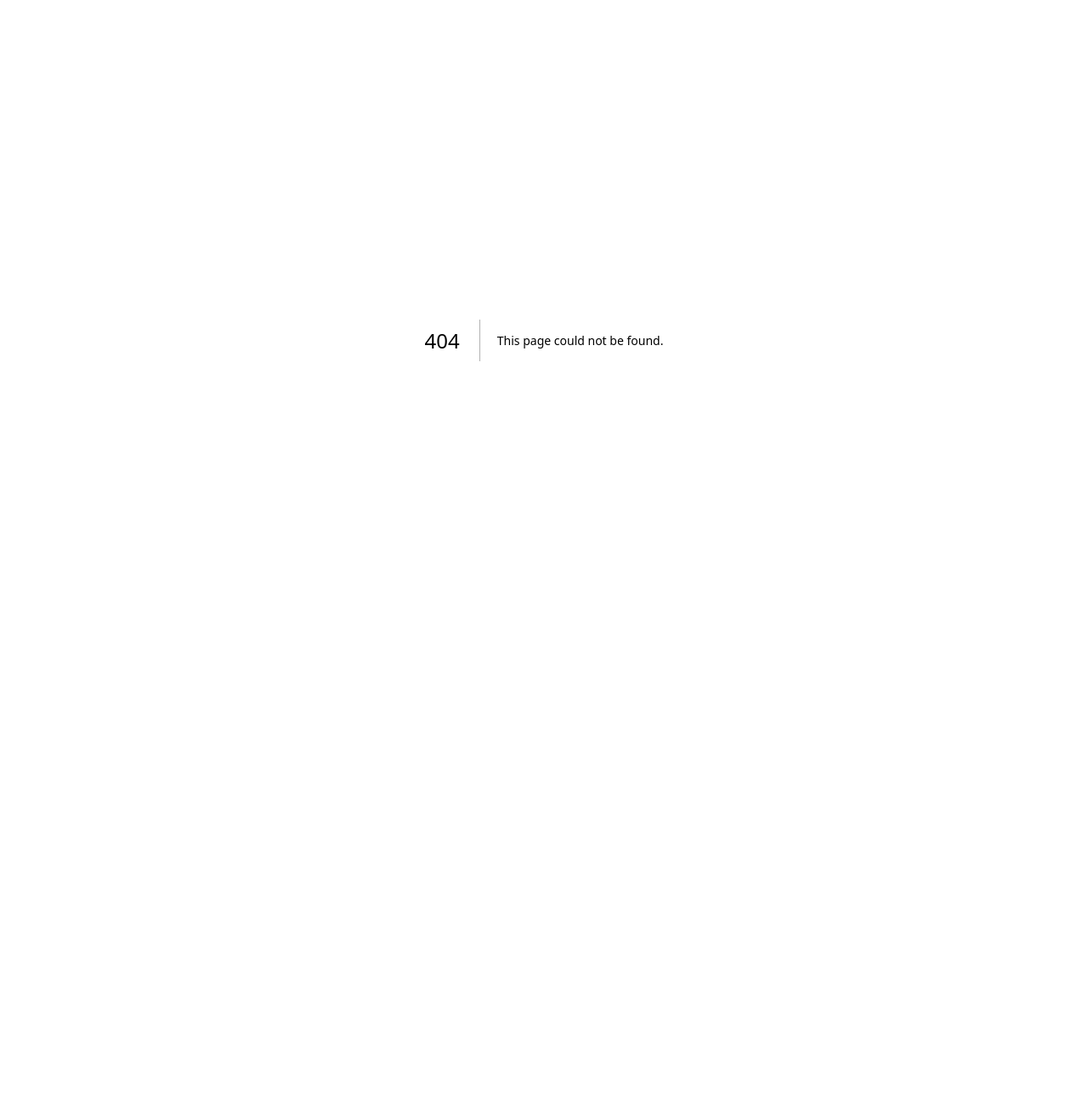
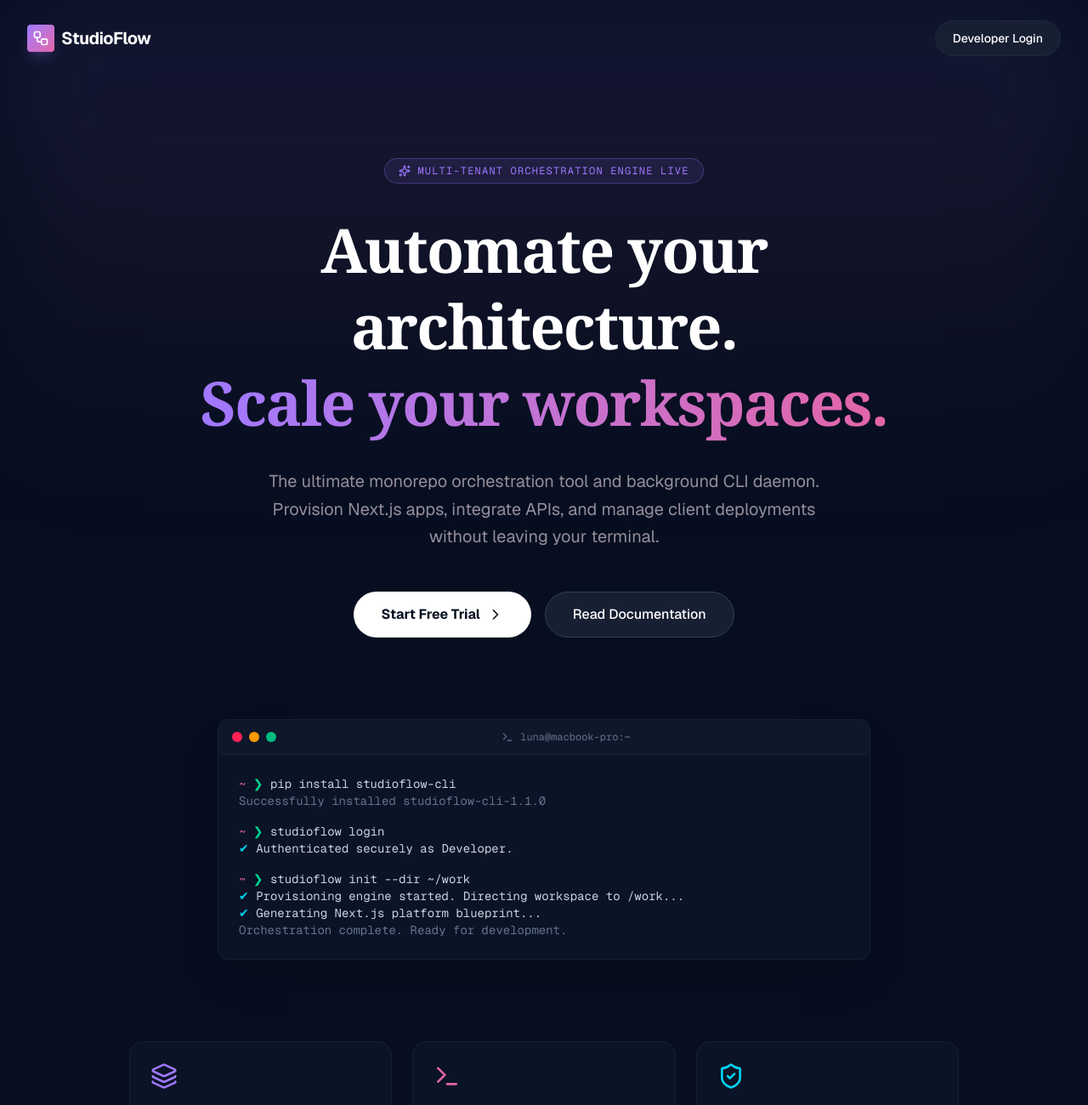
Before and after one commit to madoyakimberley/studioflow, a Next.js app in the folder apps/client-dashboard/: page /welcome in a window 1280 px wide. Before the commit this address had no page. Shown: the top 1300 px of the page at 85% size. Before the commit the page ends 800 px from the top, so only its background shows below. Built offline with nearby package versions, Linux system fonts and the light colour scheme.

Commit message:
Phase-3.1 : Universal blueprint 1

```diff
--- a/apps/client-dashboard/src/app/action.ts
+++ b/apps/client-dashboard/src/app/action.ts
@@ -8,6 +8,7 @@ import Redis from "ioredis";
 const redis = new Redis(process.env.REDIS_URL || "redis://127.0.0.1:6379");
 
 export interface ProjectManifestPayload {
+  workspaceId: number; // NEW: Ties the project to the logged-in developer
   name: string;
   clientName: string;
   brief?: string;
@@ -23,13 +24,18 @@ export async function queueProjectProvisioning(
   payload: ProjectManifestPayload,
 ) {
   try {
-    // 1. Ensure a default operating client registry exists
+    // 1. Ensure a default operating client registry exists for this workspace
     let targetClient = await db.query.clients.findFirst({
-      where: (c, { eq }) => eq(c.email, "internal@studioflow.io"),
+      where: (c, { and, eq }) =>
+        and(
+          eq(c.email, "internal@studioflow.io"),
+          eq(c.workspaceId, payload.workspaceId),
+        ),
     });
 
     if (!targetClient) {
       const [insertedClient] = await db.insert(clients).values({
+        workspaceId: payload.workspaceId, // Assign to workspace
         name: payload.clientName || "Internal Studio",
         email: "internal@studioflow.io",
         company: payload.clientName || "StudioFlow Workspace",
@@ -38,6 +44,7 @@ export async function queueProjectProvisioning(
 
       targetClient = {
         id: insertedClient.insertId,
+        workspaceId: payload.workspaceId,
         name: payload.clientName,
         email: "internal@studioflow.io",
         company: payload.clientName,
@@ -54,6 +61,7 @@ export async function queueProjectProvisioning(
 
     // 3. Register tracking metric inside main projects schema
     const [newProject] = await db.insert(projects).values({
+      workspaceId: payload.workspaceId, // Assign to workspace
       clientId: targetClient.id,
       name: payload.name,
       slug: projectSlug,
@@ -62,7 +70,7 @@ export async function queueProjectProvisioning(
       progressPercentage: 10,
     });
 
-    // 4. Serialize into execution manifest queue (FLATTENED INFRASTRUCTURE)
+    // 4. Serialize into execution manifest queue
     await db.insert(provisioningJobs).values({
       projectId: newProject.insertId,
       status: "pending",
@@ -71,15 +79,15 @@ export async function queueProjectProvisioning(
         slug: projectSlug,
         techStack: "nextjs",
         apiIntegration: payload.apiIntegration || false,
-        database: payload.database, // Moved to root for daemon parity
-        auth: payload.auth, // Moved to root for daemon parity
-        storage: payload.storage, // Moved to root for daemon parity
+        database: payload.database,
+        auth: payload.auth,
+        storage: payload.storage,
         features: payload.features,
         priority: payload.priority,
       },
     });
 
-    // 5. TRIGGER THE DAEMON: Publish to Redis so index.js wakes up
+    // 5. TRIGGER THE DAEMON: Publish to Redis
     await redis.publish(
       "provisioning_queue",
       JSON.stringify({ event: "NEW_JOB", slug: projectSlug }),
--- a/apps/client-dashboard/src/app/page.tsx
+++ b/apps/client-dashboard/src/app/page.tsx
@@ -12,7 +12,7 @@ function SecurityScanner() {
   const [scanStatus, setScanStatus] = useState<
     | "initializing"
     | "analyzing"
-    | "admin_confirmed"
+    | "developer_confirmed"
     | "client_confirmed"
     | "failed"
   >("initializing");
@@ -36,8 +36,8 @@ function SecurityScanner() {
       await new Promise((resolve) => setTimeout(resolve, 1500));
 
       try {
-        // --- PHASE 1: Check if it is the Admin (Ping Python Core) ---
-        const adminResponse = await fetch(
+        // --- PHASE 1: Check if it is a Developer (Ping Python Core) ---
+        const devResponse = await fetch(
           "http://localhost:8000/api/v1/verify-auth",
           {
             method: "POST",
@@ -46,11 +46,18 @@ function SecurityScanner() {
           },
         ).catch(() => null);
 
-        if (adminResponse && adminResponse.ok) {
-          const adminData = await adminResponse.json();
-          if (adminData.success) {
-            setScanStatus("admin_confirmed");
-            localStorage.setItem("studioflow_role", "admin");
+        if (devResponse && devResponse.ok) {
+          const devData = await devResponse.json();
+          if (devData.success) {
+            setScanStatus("developer_confirmed");
+            localStorage.setItem("studioflow_role", "developer");
+            // Store their workspace ID for later use
+            if (devData.workspaceId) {
+              localStorage.setItem(
+                "workspace_id",
+                devData.workspaceId.toString(),
+              );
+            }
             setTimeout(() => router.push("/dashboard"), 800);
             return;
           }
@@ -61,8 +68,6 @@ function SecurityScanner() {
 
         if (clientResponse && clientResponse.success) {
           setScanStatus("client_confirmed");
-
-          // FIX: Safely map the nested Drizzle ORM response
           setClientDetails({
             name: clientResponse.project?.client?.name || "Client",
             project: clientResponse.project?.name || "Workspace",
@@ -88,7 +93,6 @@ function SecurityScanner() {
     runSecurityProtocol();
   }, [router, searchParams]);
 
-  // Helper to get client initials safely to prevent undefined crashes
   const getInitials = (name?: string) => {
     if (!name) return "CL";
     const parts = name.trim().split(/\s+/);
@@ -100,7 +104,6 @@ function SecurityScanner() {
       .toUpperCase();
   };
 
-  // Helper to get first name safely
   const getFirstName = (name?: string) => {
     if (!name) return "Client";
     return name.split(" ")[0] || "Client";
@@ -108,7 +111,6 @@ function SecurityScanner() {
 
   return (
     <main className="z-10 text-center space-y-8 flex flex-col items-center max-w-md w-full px-6">
-      {/* DYNAMIC AVATAR / BADGE */}
       {scanStatus === "client_confirmed" && clientDetails ? (
         <div className="relative w-32 h-32 rounded-full border-2 border-[#e364a7] bg-[#0b1326] flex flex-col items-center justify-center shadow-[0_0_40px_rgba(227,100,167,0.2)] animate-in fade-in zoom-in duration-500">
           <FolderLock className="w-6 h-6 text-[#a078ff] mb-2" />
@@ -124,20 +126,20 @@ function SecurityScanner() {
           className={`relative w-32 h-32 rounded-full overflow-hidden border-2 ${
             scanStatus === "failed"
               ? "border-rose-500"
-              : scanStatus === "admin_confirmed"
+              : scanStatus === "developer_confirmed"
                 ? "border-cyan-500"
                 : "border-slate-800"
           } shadow-2xl transition-colors duration-500`}
         >
           <Image
             src="/images/admin_pfp.jpg"
-            alt="Admin Profile"
+            alt="Profile"
             fill
             priority
             loading="eager"
             sizes="128px"
             className={`object-cover ${
-              scanStatus === "admin_confirmed" ? "grayscale-0" : "grayscale"
+              scanStatus === "developer_confirmed" ? "grayscale-0" : "grayscale"
             } transition-all duration-700`}
           />
           {scanStatus === "analyzing" && (
@@ -153,7 +155,7 @@ function SecurityScanner() {
         <h1 className="text-3xl md:text-4xl font-extrabold text-white tracking-tight font-serif">
           {scanStatus === "initializing" && "Initializing..."}
           {scanStatus === "analyzing" && "Analyzing Context..."}
-          {scanStatus === "admin_confirmed" && "Admin Confirmed."}
+          {scanStatus === "developer_confirmed" && "Workspace Verified."}
           {scanStatus === "client_confirmed" &&
             `Welcome, ${getFirstName(clientDetails?.name)}.`}
           {scanStatus === "failed" && "Access Denied."}
@@ -169,8 +171,8 @@ function SecurityScanner() {
           <p className="text-[#948f9a] text-sm font-mono h-6">
             {scanStatus === "analyzing" &&
               "Verifying token against system architectures..."}
-            {scanStatus === "admin_confirmed" &&
-              "Establishing core admin session..."}
+            {scanStatus === "developer_confirmed" &&
+              "Establishing developer session..."}
             {scanStatus === "client_confirmed" &&
               `Decrypting ${clientDetails?.project || "Workspace"} environment...`}
           </p>
@@ -181,7 +183,7 @@ function SecurityScanner() {
         {scanStatus === "analyzing" && (
           <Loader2 className="w-8 h-8 text-cyan-500 animate-spin" />
         )}
-        {scanStatus === "admin_confirmed" && (
+        {scanStatus === "developer_confirmed" && (
           <Shield className="w-8 h-8 text-cyan-500 animate-in zoom-in" />
         )}
         {scanStatus === "client_confirmed" && (
@@ -190,7 +192,7 @@ function SecurityScanner() {
       </div>
 
       <div className="inline-flex items-center gap-2 border border-[#171f33] bg-[#0b1326] px-4 py-1.5 rounded-full text-[10px] font-mono text-[#948f9a] tracking-widest uppercase mt-8">
-        <Sparkles className="w-3.5 h-3.5 text-[#a078ff]" /> Omni-Auth Routing
+        <Sparkles className="w-3.5 h-3.5 text-[#a078ff]" /> Universal Routing
         Active
       </div>
     </main>
--- /dev/null
+++ b/apps/client-dashboard/src/app/welcome/page.tsx
@@ -0,0 +1,159 @@
+"use client";
+
+import React from "react";
+import { useRouter } from "next/navigation";
+import {
+  Terminal,
+  Sparkles,
+  ChevronRight,
+  Layers,
+  Workflow,
+  ShieldCheck,
+} from "lucide-react";
+
+export default function WelcomePage() {
+  const router = useRouter();
+
+  const handleDevLogin = () => {
+    // Redirects to the auth gate using the bypass token for testing
+    router.push("/?token=dev_99");
+  };
+
+  return (
+    <div className="min-h-screen bg-[#060e20] font-sans text-slate-300 relative overflow-hidden selection:bg-[#a078ff]/30">
+      {/* Background glow effects */}
+      <div className="absolute top-0 left-1/2 -translate-x-1/2 w-full max-w-7xl h-[600px] bg-gradient-to-b from-[#a078ff]/10 via-[#e364a7]/5 to-transparent blur-3xl pointer-events-none" />
+
+      {/* Navigation */}
+      <nav className="relative z-10 flex items-center justify-between px-8 py-6 max-w-7xl mx-auto">
+        <div className="flex items-center gap-2">
+          <div className="w-8 h-8 rounded bg-gradient-to-br from-[#a078ff] to-[#e364a7] flex items-center justify-center shadow-lg shadow-[#a078ff]/20">
+            <Workflow className="w-5 h-5 text-white" />
+          </div>
+          <span className="text-xl font-bold text-white tracking-tight">
+            StudioFlow
+          </span>
+        </div>
+        <button
+          onClick={handleDevLogin}
+          className="text-sm font-medium text-white bg-[#171f33] hover:bg-[#1f2942] px-5 py-2.5 rounded-full transition-all border border-slate-800"
+        >
+          Developer Login
+        </button>
+      </nav>
+
+      {/* Hero Section */}
+      <main className="relative z-10 flex flex-col items-center text-center pt-24 pb-20 px-6 max-w-5xl mx-auto">
+        <div className="inline-flex items-center gap-2 border border-[#a078ff]/30 bg-[#a078ff]/10 px-4 py-1.5 rounded-full text-xs font-mono text-[#a078ff] tracking-widest uppercase mb-8">
+          <Sparkles className="w-3.5 h-3.5" />
+          Multi-Tenant Orchestration Engine Live
+        </div>
+
+        <h1 className="text-5xl md:text-7xl font-extrabold text-white tracking-tight font-serif mb-8 leading-tight">
+          Automate your architecture. <br />
+          <span className="text-transparent bg-clip-text bg-gradient-to-r from-[#a078ff] to-[#e364a7]">
+            Scale your workspaces.
+          </span>
+        </h1>
+
+        <p className="text-[#948f9a] text-lg md:text-xl max-w-2xl mb-12 leading-relaxed">
+          The ultimate monorepo orchestration tool and background CLI daemon.
+          Provision Next.js apps, integrate APIs, and manage client deployments
+          without leaving your terminal.
+        </p>
+
+        <div className="flex flex-col sm:flex-row gap-4 mb-24">
+          <button
+            onClick={handleDevLogin}
+            className="flex items-center justify-center gap-2 bg-white text-[#060e20] font-bold px-8 py-3.5 rounded-full hover:scale-105 transition-transform duration-200"
+          >
+            Start Free Trial <ChevronRight className="w-5 h-5" />
+          </button>
+          <button className="flex items-center justify-center gap-2 bg-[#171f33] text-white border border-slate-700 font-medium px-8 py-3.5 rounded-full hover:bg-[#1f2942] transition-colors duration-200">
+            Read Documentation
+          </button>
+        </div>
+
+        {/* macOS Terminal Mockup */}
+        <div className="w-full max-w-3xl bg-[#0b1326] rounded-xl border border-[#171f33] shadow-2xl overflow-hidden text-left">
+          <div className="flex items-center px-4 py-3 bg-[#0f172a] border-b border-[#171f33]">
+            <div className="flex gap-2">
+              <div className="w-3 h-3 rounded-full bg-rose-500" />
+              <div className="w-3 h-3 rounded-full bg-amber-500" />
+              <div className="w-3 h-3 rounded-full bg-emerald-500" />
+            </div>
+            <div className="flex-1 text-center flex justify-center items-center gap-2 text-xs font-mono text-slate-500">
+              <Terminal className="w-3.5 h-3.5" />
+              luna@macbook-pro:~
+            </div>
+          </div>
+          <div className="p-6 font-mono text-sm text-slate-300 space-y-4">
+            <div>
+              <span className="text-[#e364a7]">~</span>{" "}
+              <span className="text-emerald-400">❯</span> pip install
+              studioflow-cli
+              <br />
+              <span className="text-slate-500">
+                Successfully installed studioflow-cli-1.1.0
+              </span>
+            </div>
+            <div>
+              <span className="text-[#e364a7]">~</span>{" "}
+              <span className="text-emerald-400">❯</span> studioflow login
+              <br />
+              <span className="text-cyan-400">✔</span> Authenticated securely as
+              Developer.
+            </div>
+            <div>
+              <span className="text-[#e364a7]">~</span>{" "}
+              <span className="text-emerald-400">❯</span> studioflow init --dir
+              ~/work
+              <br />
+              <span className="text-cyan-400">✔</span> Provisioning engine
+              started. Directing workspace to /work...
+              <br />
+              <span className="text-cyan-400">✔</span> Generating Next.js
+              platform blueprint...
+              <br />
+              <span className="text-slate-500">
+                Orchestration complete. Ready for development.
+              </span>
+            </div>
+          </div>
+        </div>
+
+        {/* Feature Grid */}
+        <div className="grid grid-cols-1 md:grid-cols-3 gap-6 mt-24 text-left w-full max-w-5xl">
+          <div className="bg-[#0b1326] border border-[#171f33] p-6 rounded-2xl">
+            <Layers className="w-8 h-8 text-[#a078ff] mb-4" />
+            <h3 className="text-white font-bold text-lg mb-2">
+              Monorepo Ready
+            </h3>
+            <p className="text-[#948f9a] text-sm leading-relaxed">
+              Seamlessly handles complex architectures across Python cores and
+              Next.js frontends out of the box.
+            </p>
+          </div>
+          <div className="bg-[#0b1326] border border-[#171f33] p-6 rounded-2xl">
+            <Terminal className="w-8 h-8 text-[#e364a7] mb-4" />
+            <h3 className="text-white font-bold text-lg mb-2">CLI Daemon</h3>
+            <p className="text-[#948f9a] text-sm leading-relaxed">
+              Background queue processing handles the heavy lifting of project
+              generation and deployment.
+            </p>
+          </div>
+          <div className="bg-[#0b1326] border border-[#171f33] p-6 rounded-2xl">
+            <ShieldCheck className="w-8 h-8 text-cyan-400 mb-4" />
+            <h3 className="text-white font-bold text-lg mb-2">
+              Multi-Tenant Vaults
+            </h3>
+            <p className="text-[#948f9a] text-sm leading-relaxed">
+              Strict database isolation guarantees client data and workspace
+              secrets never cross-pollinate.
+            </p>
+          </div>
+        </div>
+      </main>
+    </div>
+  );
+}
```
Also changed, not shown: packages/db/src/schema.ts (+65 -10 lines), 1 other file (tests, documents, lock files or other folders).
